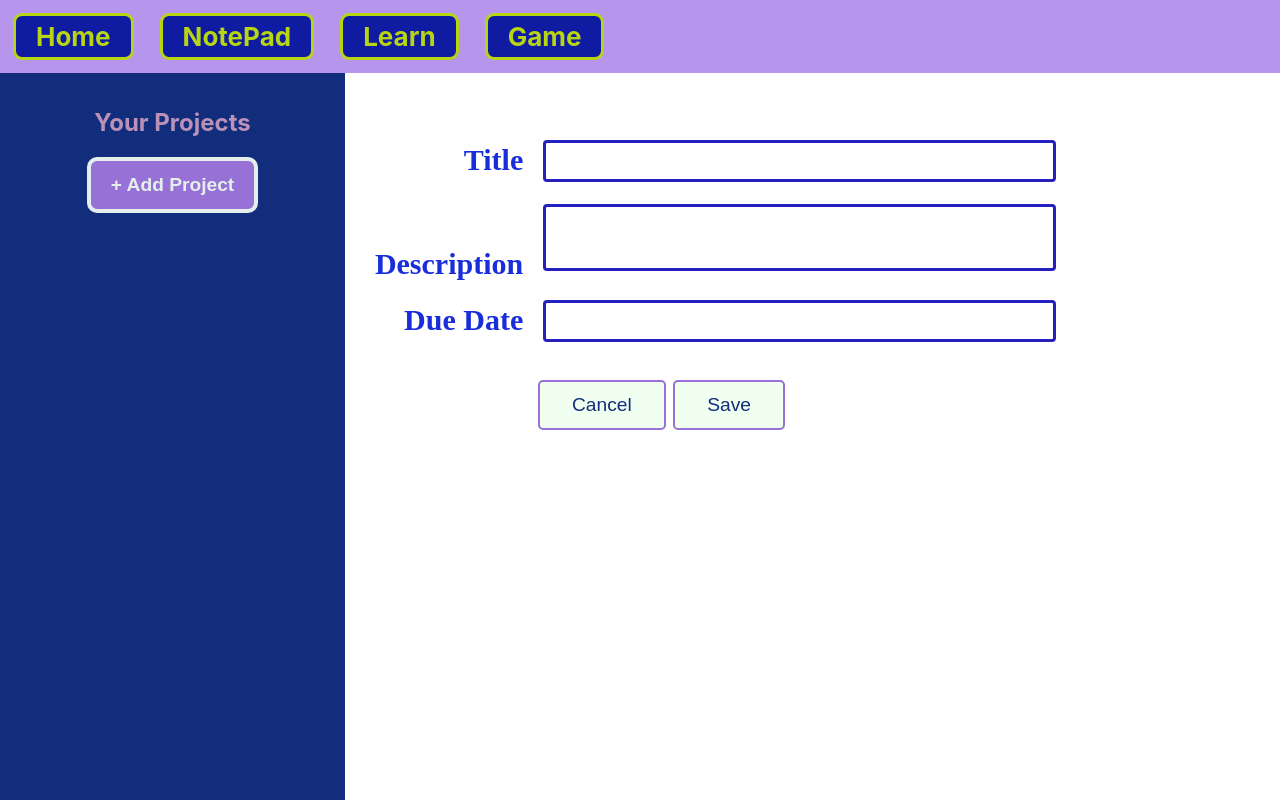
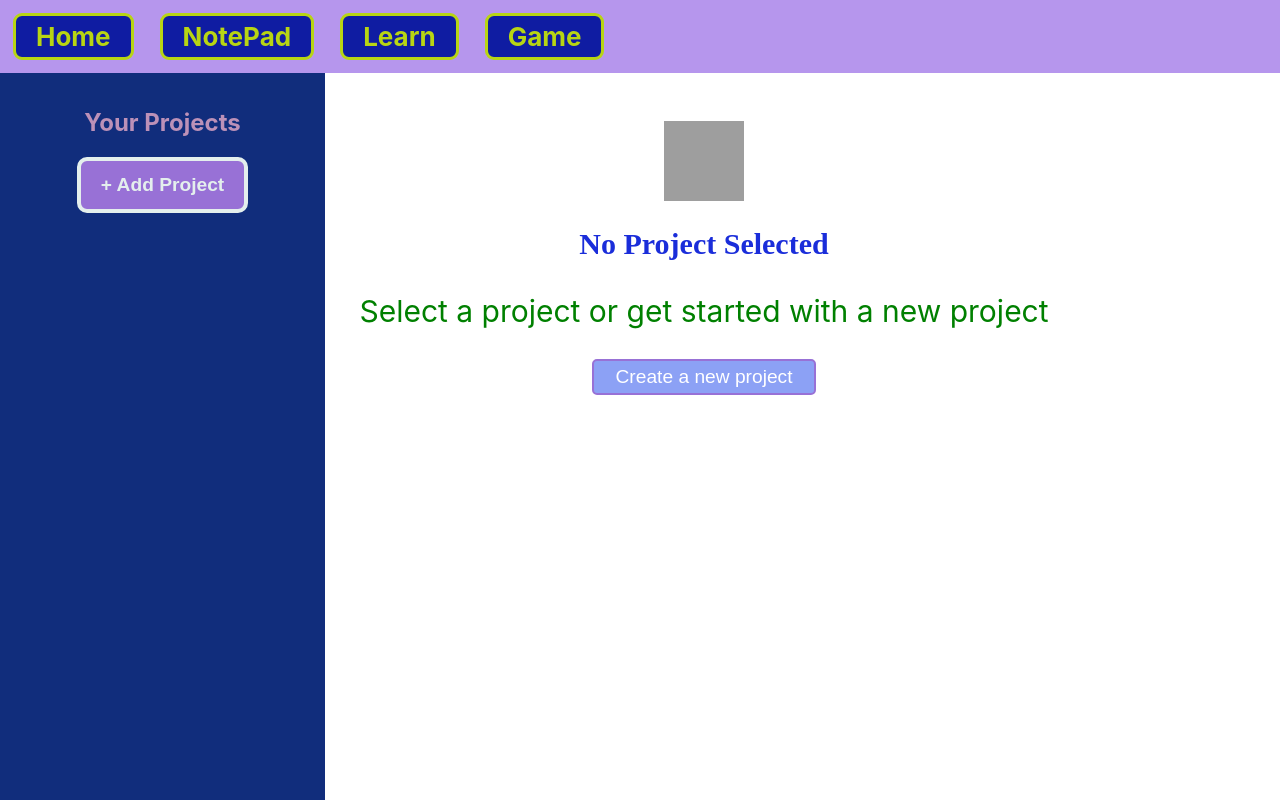
Before and after one commit to Rushika-Gowlikar/React-JS, a React (Create React App) app: page / in a window 1280 px wide. Built offline with nearby package versions, Linux system fonts and the light colour scheme; grey boxes are pictures that could not be loaded.

Commit message:
no-project-management-changes

```diff
--- a/src/components/project-management/management.js
+++ b/src/components/project-management/management.js
@@ -1,12 +1,15 @@
 import ProjectSideBar from "./project-sideBar";
-import NewProject from "./new-project";
+// import NewProject from "./new-project";
+import NoProject from "./no-project";
 import './project.css';
 export default function ProjectManagement() {
 
 
-    return (<main>
-        <ProjectSideBar />
-        <NewProject />
-    </main>)
+    return (<div className="row">
+        <div className="col-lg-3"><ProjectSideBar /></div>
+        <div className="col-lg-9"><NoProject /></div>
+
+
+    </div>)
 
 }
--- a/src/components/project-management/new-project.js
+++ b/src/components/project-management/new-project.js
@@ -7,7 +7,7 @@ export default function NewProject() {
             <Input label="Description" textarea />
             <Input label="Due Date" />
         </div>
-        <menu >
+        <menu className="add-project-btn" >
             <button className="cancel">Cancel</button>
             &nbsp;
             <button className="save">Save</button>
--- /dev/null
+++ b/src/components/project-management/no-project.js
@@ -0,0 +1,9 @@
+import notepad from '../../assets/notepad.png'
+export default function NoProject() {
+    return (<div className="input">
+        <img src={notepad} className='notepad-img' />
+        <h1 className='form-label'>No Project Selected</h1>
+        <p style={{ color: "green", fontSize: "30px" }}>Select a project or get started with a new project</p>
+        <button className='save'>Create a new project</button>
+    </div>)
+}
--- a/src/components/project-management/project.css
+++ b/src/components/project-management/project.css
@@ -1,5 +1,5 @@
 .side-bar{
-    width: 315px;
+    width: 295px;
     background-color: #112d7c;
     color: #bc91b8;
     padding: 15px;
@@ -17,38 +17,41 @@
     font-weight: bold;
 }
 .input{
+    width: 800px;
     padding: 3rem;
+
 }
 .cancel{
+    color: white;
+    background-color: #e9e8ea;
+    border: 2px double #9871d6;
+    border-radius: 5px;
+    padding: 5px 21px;
+    font-size: larger;
+    margin: 3px;
 
-    color: #112d7c;
-background-color: honeydew ;
-border: 2px double #9871d6;
-border-radius: 5px;
-padding: 12px 32px;
-font-size: larger;
-margin: 3px;
+
 &:hover{
     border: 2px double #9871d6;
     background-color: #afb0b1;
     color: honeydew;
-    padding: 12px 32px;
+    padding: 5px 21px;
     font-size: larger;
     border-radius: 5px;
 }}
 .save{
 
-    color: #112d7c;
-background-color: honeydew ;
+    color:white;
+background-color: rgb(140, 161, 245) ;
 border: 2px double #9871d6;
 border-radius: 5px;
-padding: 12px 32px;
+padding: 5px 21px;
 font-size: larger;
 &:hover{
     border: 2px double #9871d6;
     background-color: #1f58f4;
     color: honeydew;
-    padding: 12px 32px;
+    padding: 5px 21px;
     font-size: larger;
     border-radius: 5px;
 }
@@ -58,15 +61,17 @@ font-size: larger;
     font-size: 30px;
     font-family: cursive;
     color: #1a2dda;
-    font-weight: bold;
     padding: 2px 17px;
 }
 input{
     width: 60%;
     margin: 3px;
     font-size: 25px;
-    border: 3px solid rgb(37, 32, 189);
+    color: blue;
     height: 34px;
+    background-color: #e4d0ec;
+    border: none;
+    border-bottom: 3px solid blue;
     border-radius: 4px;
 }
 
@@ -74,17 +79,20 @@ input:hover{
     width: 60%;
     margin: 3px;
     font-size: 25px;
-    border: 3px solid rgb(168, 107, 206);
     height: 34px;
+    border: none;
     border-radius: 4px;
 }
 
 textarea{
     width: 60%;
     margin: 3px;
-    border: 3px solid rgb(37, 32, 189);
+    background-color: #e4d0ec;
+    border: none;
     height: 57px;
     font-size: 25px;
+    color: blue;
+    border-bottom: 3px solid blue;
     resize: none;
     border-radius: 4px;
 
@@ -92,7 +100,7 @@ textarea{
     &:hover{
         width: 60%;
         margin: 3px;
-        border: 3px solid rgb(168, 107, 206);
+        border: none;
 
         resize: none;
 
@@ -104,3 +112,18 @@ display: inline-block;
     text-align: end;
     width: 838px;
 }
+.row{
+    display: flex;
+    column-gap: 20%;
+    margin: 0px;
+    justify-content: unset;
+}
+.add-project-btn{
+position: relative;
+left: 295px;
+}
+.notepad-img{
+    width: 80px;
+    height: 80px;
+
+}
```
Also changed, not shown: 1 other file (tests, documents, lock files or other folders).
